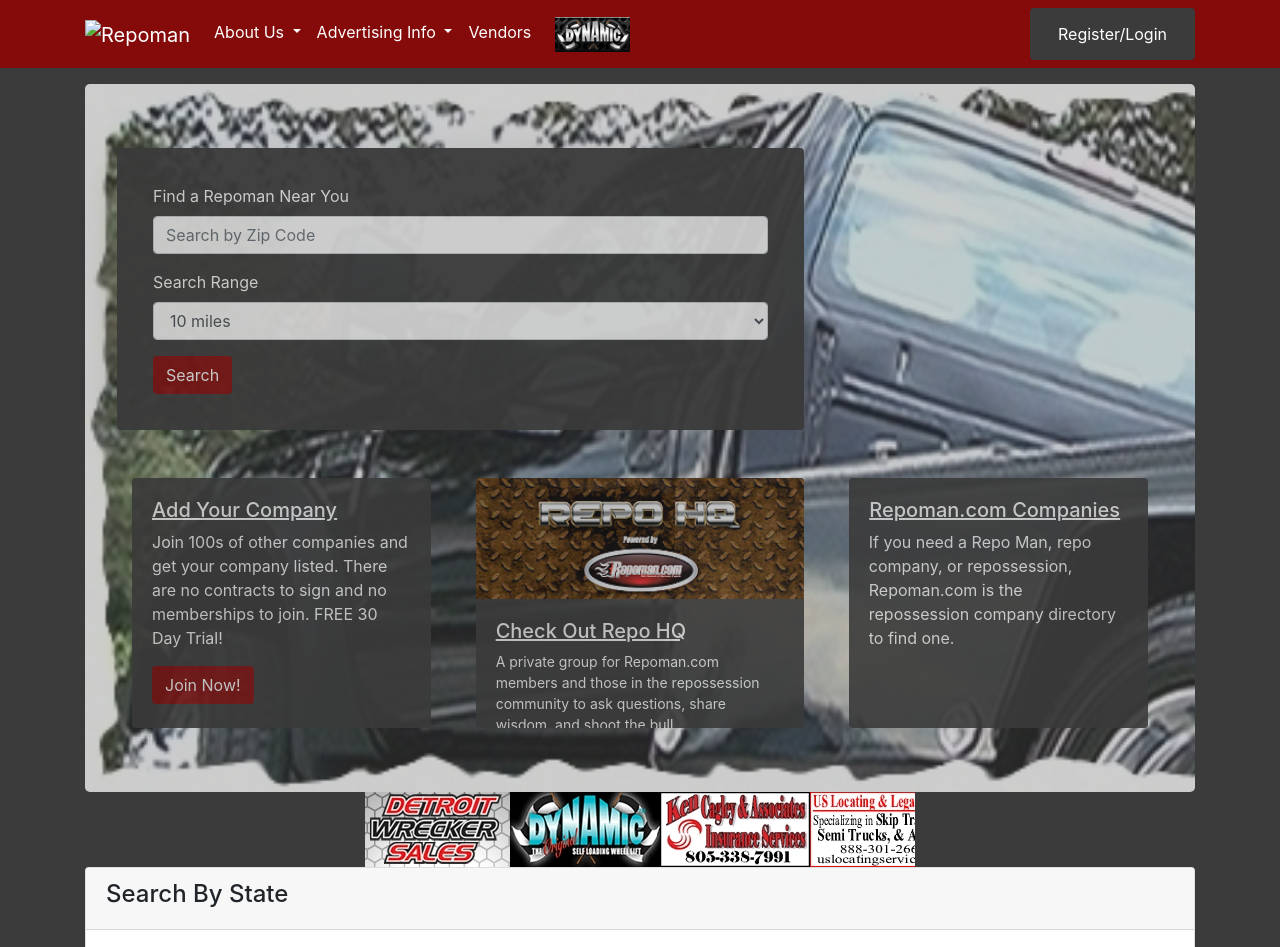
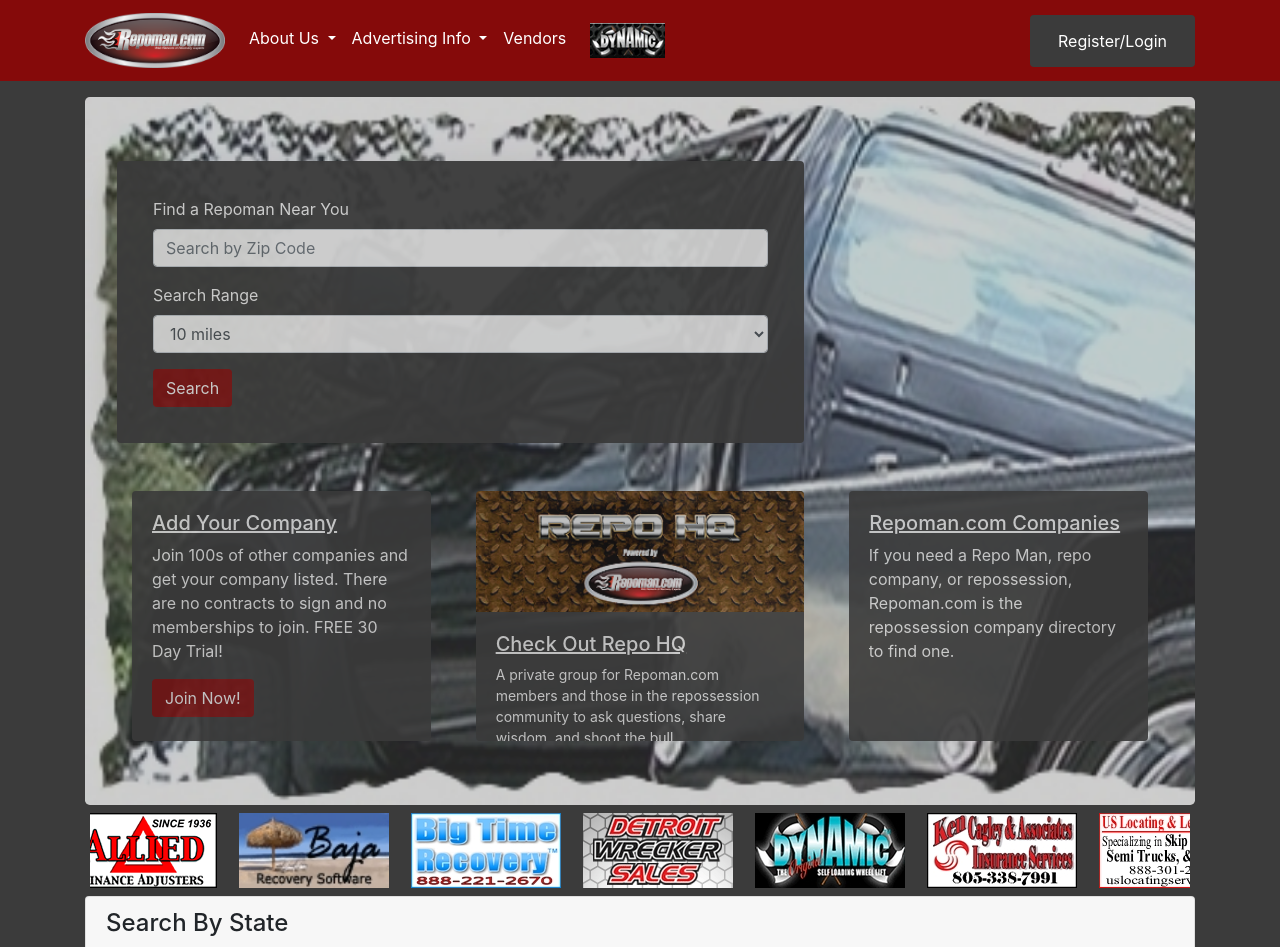
Before and after one commit to DanielKBates/UW2, a website: page public/index.html in a window 1280 px wide. Shown: the top 947 px of the page. Drawn offline with nearby package versions, Linux system fonts and the light colour scheme.

Commit message:
ad scroller, updated jQuery version

```diff
--- a/public/assets/css/index.css
+++ b/public/assets/css/index.css
@@ -45,6 +45,7 @@
 .ad-img {
     width: 150px;
     height:75px;
+
 }
 
 #footer {
@@ -128,4 +129,6 @@
     margin: 0;
     list-style-type: none;
     position: absolute;
+    margin-left: 1%;
+    margin-right: 1%;
 }
--- a/public/assets/js/index.js
+++ b/public/assets/js/index.js
@@ -8,7 +8,7 @@
         $this.css('left', curX);
         curX += $this.outerWidth(true);
     });
-    var fullW = curX / 2;
+    var fullW = curX / 6;
     var viewportW = scroller.width();
 
     // Scrolling speed management
@@ -17,7 +17,7 @@
     var tweenToNewSpeed = function(newSpeed, duration)
     {
         if (duration === undefined){
-            duration = 600;
+            duration = 1000;
         $controller.stop().animate({curSpeed:newSpeed}, duration);
     }};
 
--- a/public/index.html
+++ b/public/index.html
@@ -17,7 +17,7 @@
     <nav class="navbar navbar-expand-lg navbar-dark" style="background-color:#850a0a;">
         <div class="container">
             <a class="navbar-brand" href="/index">
-                <img src="assets/images/large_rm_logo.png" alt="Repoman">
+                <img src="assets/images/large-rm-logo.png" style="width: 140px; height:55px;" alt="Repoman" />
             </a>
             <button class="navbar-toggler" type="button" data-toggle="collapse" data-target="#navbarSupportedContent"
                 aria-controls="navbarSupportedContent" aria-expanded="false" aria-label="Toggle navigation">
@@ -72,7 +72,7 @@
         </div>
     </nav>
     <!--Main Content-->
-    <div class="container mb-0">
+    <div class="container mb-2">
         <div class="jumbotron mt-3 mb-0" id="main-search-area">
             <div class="row">
                 <div class="col-sm-8">
@@ -197,7 +197,7 @@
             </div>
         </div>
     </div> -->
-    <div id="scroller" style="width: 550px; height: 75px; margin: 0 auto;">
+    <div id="scroller" style="width: 1100px; height: 75px; margin: 0 auto;">
         <div class="innerScrollArea">
             <ul>
                 <!-- Define photos here -->
@@ -218,7 +218,7 @@
         </div>
     </div>
     <!--Search by State-->
-    <div class="container mb-4">
+    <div class="container mb-3 mt-2">
         <div class="card">
             <div class="card-header">
                 <h4 id="search-by-state-header"> Search By State</h4>
@@ -390,9 +390,8 @@
 
 
 
-    <script src="https://code.jquery.com/jquery-3.3.1.slim.min.js"
-        integrity="sha384-q8i/X+965DzO0rT7abK41JStQIAqVgRVzpbzo5smXKp4YfRvH+8abtTE1Pi6jizo"
-        crossorigin="anonymous"></script>
+    <script src="https://code.jquery.com/jquery-3.4.1.js"
+        integrity="sha256-WpOohJOqMqqyKL9FccASB9O0KwACQJpFTUBLTYOVvVU=" crossorigin="anonymous"></script>
     <script src="https://cdnjs.cloudflare.com/ajax/libs/popper.js/1.14.7/umd/popper.min.js"
         integrity="sha384-UO2eT0CpHqdSJQ6hJty5KVphtPhzWj9WO1clHTMGa3JDZwrnQq4sF86dIHNDz0W1"
         crossorigin="anonymous"></script>
```
Lines whose indentation alone changed are shown as unchanged.
